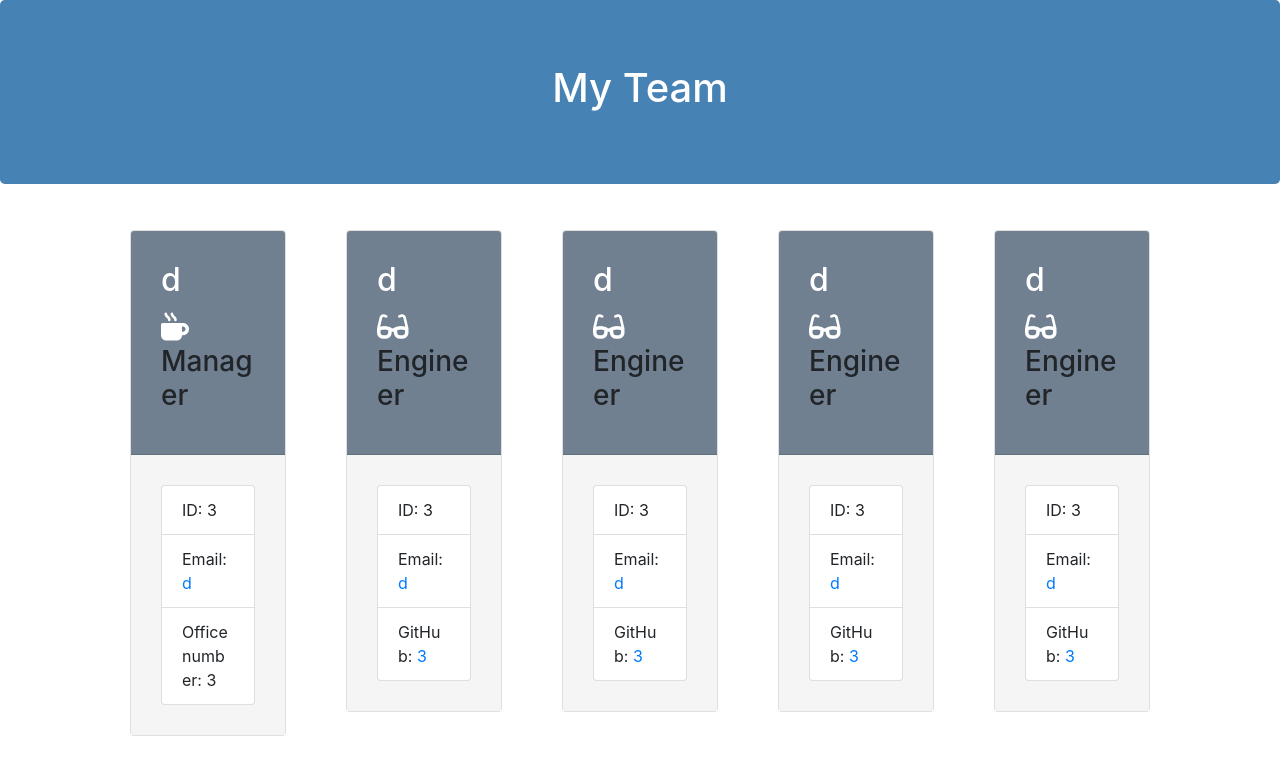
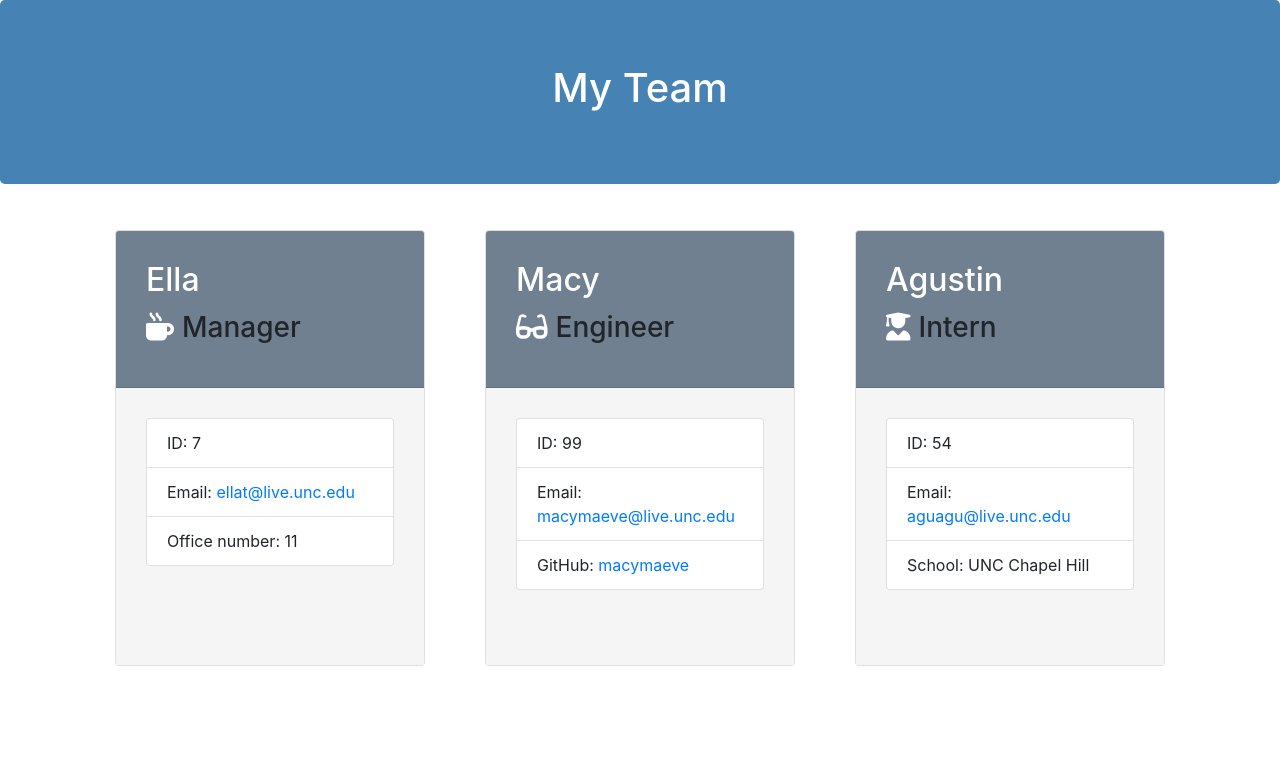
Before and after one commit to ebsizzlin/teamGenerator, a plain HTML site: page Develop/output/team.html in a window 1280 px wide. Drawn offline with nearby package versions, Linux system fonts and the light colour scheme.

Commit message:
new screenshot

```diff
--- a/Develop/output/team.html
+++ b/Develop/output/team.html
@@ -21,77 +21,48 @@
         </div>
     </div>
     <div class="container">
-        <div class="row-cols-3">
+        <div class="row">
             <div class="team-area col-12 d-flex justify-content-center">
                 <div class="card employee-card">
     <div class="card-header">
-        <h2 class="card-title">d</h2>
+        <h2 class="card-title">Ella</h2>
         <h3 class="card-title"><i class="fas fa-mug-hot mr-2"></i>Manager</h3>
     </div>
     <div class="card-body">
         <ul class="list-group">
-            <li class="list-group-item">ID: 3</li>
-            <li class="list-group-item">Email: <a href="mailto:d">d</a></li>
-            <li class="list-group-item">Office number: 3</li>
+            <li class="list-group-item">ID: 7</li>
+            <li class="list-group-item">Email: <a href="mailto:ellat@live.unc.edu">ellat@live.unc.edu</a></li>
+            <li class="list-group-item">Office number: 11</li>
         </ul>
     </div>
 </div>
 <div class="card employee-card">
     <div class="card-header">
-        <h2 class="card-title">d</h2>
+        <h2 class="card-title">Macy</h2>
         <h3 class="card-title"><i class="fas fa-glasses mr-2"></i>Engineer</h3>
     </div>
     <div class="card-body">
         <ul class="list-group">
-            <li class="list-group-item">ID: 3</li>
-            <li class="list-group-item">Email: <a href="mailto:d">d</a></li>
-            <li class="list-group-item">GitHub: <a href="https://github.com/3" target="_blank" rel="noopener noreferrer">3</a></li>
+            <li class="list-group-item">ID: 99</li>
+            <li class="list-group-item">Email: <a href="mailto:macymaeve@live.unc.edu">macymaeve@live.unc.edu</a></li>
+            <li class="list-group-item">GitHub: <a href="https://github.com/macymaeve" target="_blank" rel="noopener noreferrer">macymaeve</a></li>
         </ul>
     </div>
 </div>
 
 <div class="card employee-card">
     <div class="card-header">
-        <h2 class="card-title">d</h2>
-        <h3 class="card-title"><i class="fas fa-glasses mr-2"></i>Engineer</h3>
+        <h2 class="card-title">Agustin</h2>
+        <h3 class="card-title"><i class="fas fa-user-graduate mr-2"></i>Intern</h3>
     </div>
     <div class="card-body">
         <ul class="list-group">
-            <li class="list-group-item">ID: 3</li>
-            <li class="list-group-item">Email: <a href="mailto:d">d</a></li>
-            <li class="list-group-item">GitHub: <a href="https://github.com/3" target="_blank" rel="noopener noreferrer">3</a></li>
+            <li class="list-group-item">ID: 54</li>
+            <li class="list-group-item">Email: <a href="mailto:aguagu@live.unc.edu">aguagu@live.unc.edu</a></li>
+            <li class="list-group-item">School: UNC Chapel Hill</li>
         </ul>
     </div>
 </div>
-
-<div class="card employee-card">
-    <div class="card-header">
-        <h2 class="card-title">d</h2>
-        <h3 class="card-title"><i class="fas fa-glasses mr-2"></i>Engineer</h3>
-    </div>
-    <div class="card-body">
-        <ul class="list-group">
-            <li class="list-group-item">ID: 3</li>
-            <li class="list-group-item">Email: <a href="mailto:d">d</a></li>
-            <li class="list-group-item">GitHub: <a href="https://github.com/3" target="_blank" rel="noopener noreferrer">3</a></li>
-        </ul>
-    </div>
-</div>
-
-<div class="card employee-card">
-    <div class="card-header">
-        <h2 class="card-title">d</h2>
-        <h3 class="card-title"><i class="fas fa-glasses mr-2"></i>Engineer</h3>
-    </div>
-    <div class="card-body">
-        <ul class="list-group">
-            <li class="list-group-item">ID: 3</li>
-            <li class="list-group-item">Email: <a href="mailto:d">d</a></li>
-            <li class="list-group-item">GitHub: <a href="https://github.com/3" target="_blank" rel="noopener noreferrer">3</a></li>
-        </ul>
-    </div>
-</div>
-
 
             </div>
         </div>
```
Also changed, not shown: README.md.
